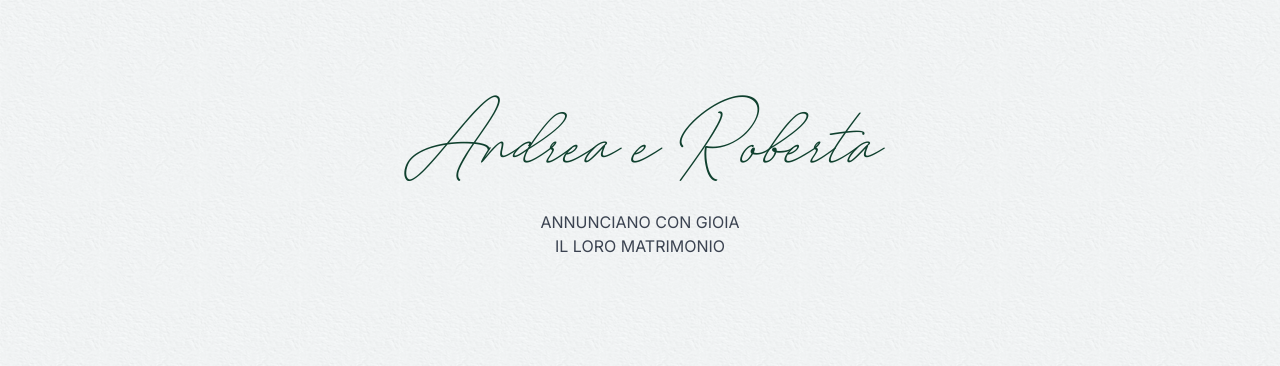
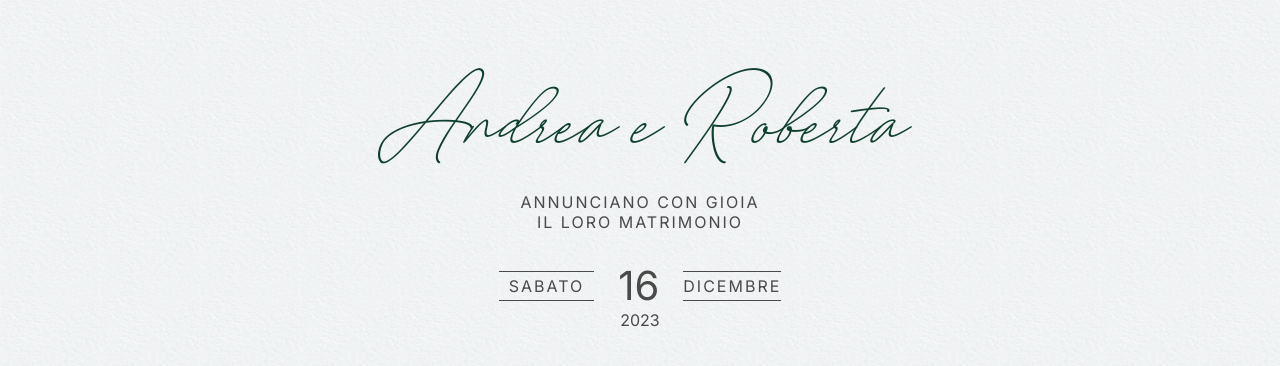
Before and after one commit to FabioCiurlia/wedding, a Next.js app: page / in a window 1280 px wide. Shown: the top 366 px of the page. Built offline with nearby package versions, Linux system fonts and the light colour scheme.

Commit message:
Improvements

```diff
--- a/package.json
+++ b/package.json
@@ -9,6 +9,7 @@
     "lint": "next lint"
   },
   "dependencies": {
+    "bulma": "^0.9.4",
     "next": "13.5.6",
     "react": "^18",
     "react-dom": "^18",
--- a/src/app/globals.css
+++ b/src/app/globals.css
@@ -32,3 +32,26 @@
 .m-auto {
   margin: auto;
 }
+
+.wrapped-border {
+    border-top: 1px solid;
+    border-bottom: 1px solid;
+    padding-top: 4px;
+    padding-bottom: 4px;
+
+    letter-spacing: 2px;
+}
+
+.names-mobile {
+    font-family: "august-script";
+    color: var(--light-green);
+    text-align: center;
+    font-size: 3em;
+}
+
+.names-desktop {
+    font-family: "august-script";
+    font-size: 5em;
+    color: var(--light-green);
+    text-align: center;
+}
--- a/src/app/page.tsx
+++ b/src/app/page.tsx
@@ -1,23 +1,55 @@
-import Image from 'next/image'
-import styles from './page.module.css'
-import '../../node_modules/spectre.css/dist/spectre.css'
+import Image from "next/image";
+import styles from "./page.module.css";
+import "../../node_modules/bulma/css/bulma.css";
 
 export default function Home() {
   return (
-    <div className='container paper-back'>
-      <div className='hero' style={{ height: '100vh' }}>
-      <div className='hero-body'>
-        <div className='container'>
-          <h1 style={{ fontFamily: 'august-script', fontSize: '72px', color: 'var(--light-green)', textAlign: 'center'}}>Andrea e Roberta</h1>
-          <div>
-            <p style={{ textAlign: 'center' }}>ANNUNCIANO CON GIOIA<br/>
-            IL LORO MATRIMONIO</p>
+    <div className="paper-back">
+      <div className="hero" style={{ height: "100vh" }}>
+        <div className="hero-body">
+          <div className="container">
+
+			<h1 className="is-hidden-mobile names-desktop">
+              Andrea e Roberta
+            </h1>
+
+			<h1 className="is-hidden-desktop names-mobile">
+              Andrea e Roberta
+            </h1>
+
+            <div className="columns is-centered">
+              <div className="column is-half">
+                <div className="my-5">
+                  <p className="has-text-centered is-size-6" style={{lineHeight: 'normal', letterSpacing: '2px'}}>
+                    ANNUNCIANO CON GIOIA
+                    <br />
+                    IL LORO MATRIMONIO
+                  </p>
+                </div>
+                <div className="is-flex is-flex-direction-column is-align-items-center">
+                  <div
+                    className="is-flex is-justify-content-center"
+                    style={{ gap: "1.5em", alignItems: "center" }}
+                  >
+                    <div>
+                      <span className="wrapped-border">&#8194;SABATO&#8194;</span>
+                    </div>
+                    <div>
+                      <span className="is-size-2 is-size-2-touch">16</span>
+                    </div>
+                    <div>
+                      <span className="wrapped-border">DICEMBRE</span>
+                    </div>
+                  </div>
+                  <div style={{ marginTop: "-8px"}}>
+                    2023
+                  </div>
+                </div>
+              </div>
+            </div>
           </div>
         </div>
       </div>
     </div>
-    </div>
-
-
-  )
+  );
 }
```
